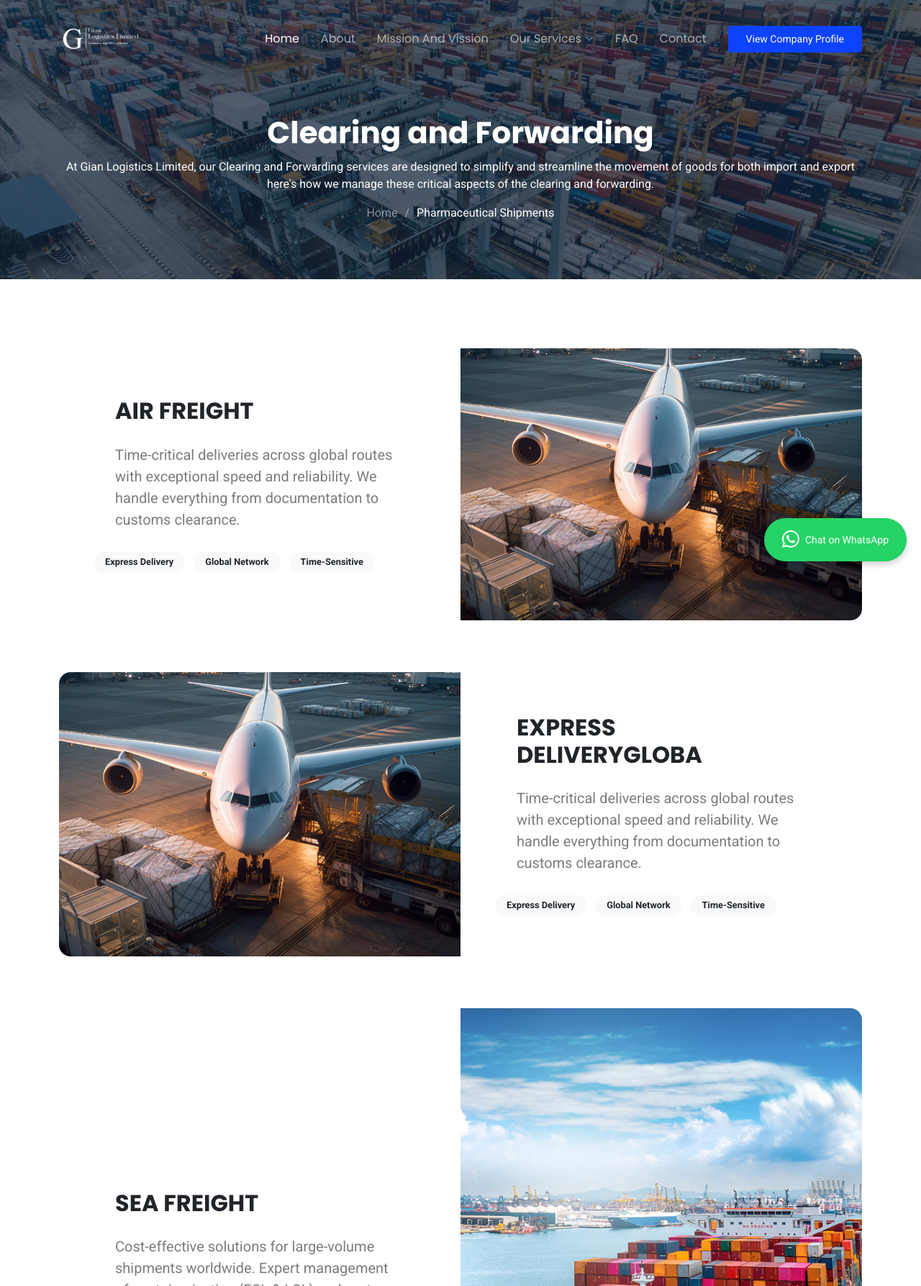
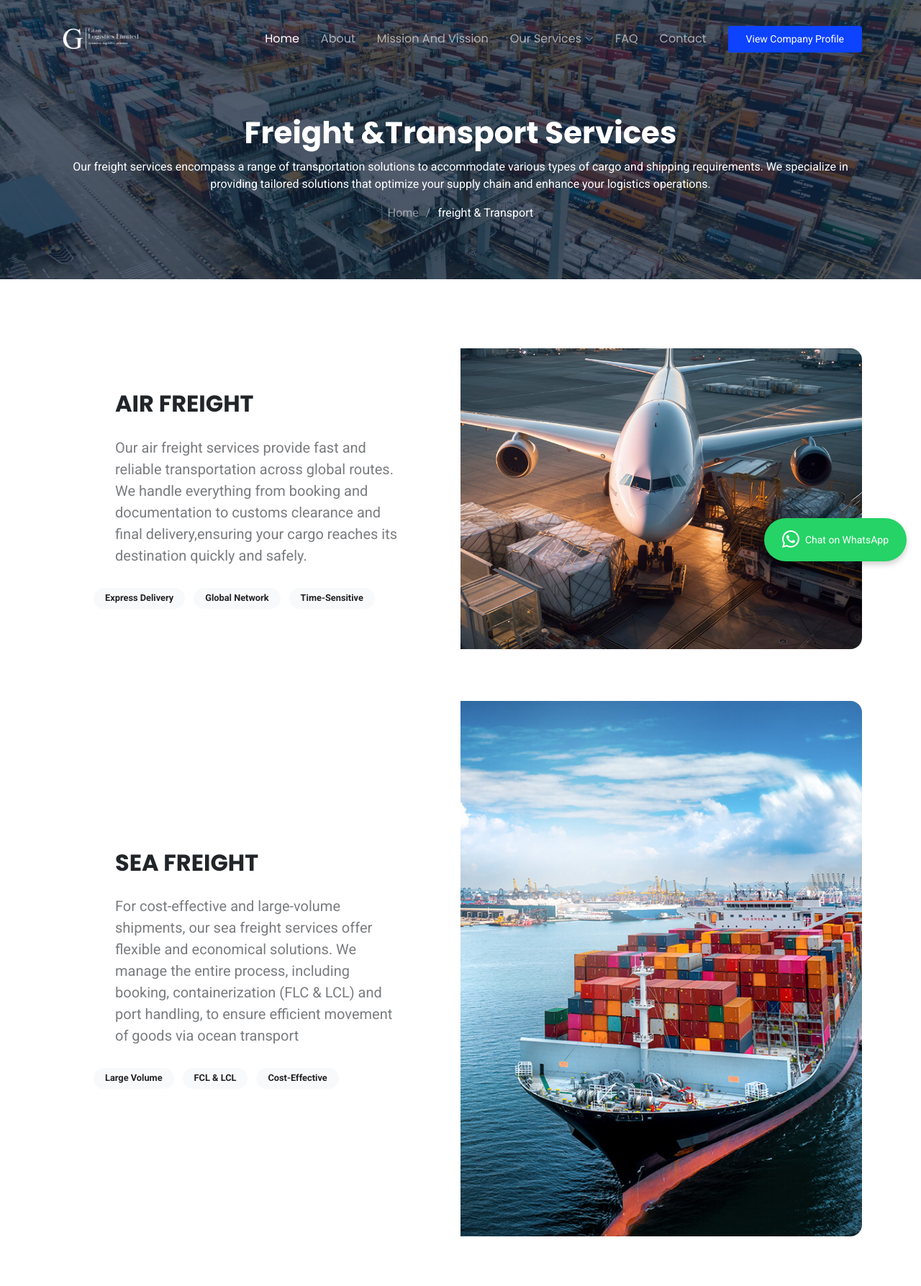
Before and after one commit to Rodgence/Logis, a PHP site: the page made by Freight &Transport.php in a window 1280 px wide. Shown: the top 1787 px of the page at 72% size. Run offline with PHP 8.4, Linux system fonts and the light colour scheme.

Commit message:
Some modifications has been made to the pages

```diff
--- a/Freight &Transport.php
+++ b/Freight &Transport.php
@@ -2,16 +2,16 @@
 
 <main class="main">
 
-      <!-- Page Title -->
+    <!-- Page Title -->
     <div class="page-title dark-background" data-aos="fade"
         style="background-image: url(assets/img/page-title-bg.jpg);">
         <div class="container position-relative">
-            <h1>Clearing and Forwarding</h1>
-            <p>At Gian Logistics Limited, our Clearing and Forwarding services are designed to simplify and streamline the movement of goods for both import and export here's how we manage these critical aspects of the clearing and forwarding.</p>
+            <h1>Freight &Transport Services</h1>
+            <p>Our freight services encompass a range of transportation solutions to accommodate various types of cargo and shipping requirements. We specialize in providing tailored solutions that optimize your supply chain and enhance your logistics operations.</p>
             <nav class="breadcrumbs">
                 <ol>
                     <li><a href="index.html">Home</a></li>
-                    <li class="current">Pharmaceutical Shipments</li>
+                    <li class="current">freight & Transport </li>
                 </ol>
             </nav>
         </div>
@@ -35,30 +35,7 @@
                             <div class="col-md-6 order-md-1 d-flex align-items-center">
                                 <div class="card-body p-4 p-md-5">
                                     <h3 class="card-title fs-2 fw-bold mb-3">AIR FREIGHT</h3>
-                                    <p class="card-text fs-5">Time-critical deliveries across global routes with exceptional speed and reliability. We handle everything from documentation to customs clearance.</p>
-                                    <div class="mt-4">
-                                        <span class="badge bg-light text-dark me-2 mb-2 px-3 py-2">Express Delivery</span>
-                                        <span class="badge bg-light text-dark me-2 mb-2 px-3 py-2">Global Network</span>
-                                        <span class="badge bg-light text-dark mb-2 px-3 py-2">Time-Sensitive</span>
-                                    </div>
-                                </div>
-                            </div>
-                        </div>
-                    </div>
-                </div>
-
-                <!-- Express DeliveryGloba Card -->
-                <div class="col-12 mb-5">
-                    <div class="card border-0 bg-white rounded-4 overflow-hidden h-100">
-                        <div class="row g-0">
-                            <div class="col-md-6">
-                                <img src="ph.jpg" class="img-fluid h-100 w-100" alt="Express Delivery Services"
-                                    style="object-fit: cover;">
-                            </div>
-                            <div class="col-md-6 d-flex align-items-center">
-                                <div class="card-body p-4 p-md-5">
-                                    <h3 class="card-title fs-2 fw-bold mb-3">EXPRESS DELIVERYGLOBA</h3>
-                                    <p class="card-text fs-5">Time-critical deliveries across global routes with exceptional speed and reliability. We handle everything from documentation to customs clearance.</p>
+                                    <p class="card-text fs-5">Our air freight services provide fast and reliable transportation across global routes. We handle everything from booking and documentation to customs clearance and final delivery,ensuring your cargo reaches its destination quickly and safely.</p>
                                     <div class="mt-4">
                                         <span class="badge bg-light text-dark me-2 mb-2 px-3 py-2">Express Delivery</span>
                                         <span class="badge bg-light text-dark me-2 mb-2 px-3 py-2">Global Network</span>
@@ -81,7 +58,9 @@
                             <div class="col-md-6 order-md-1 d-flex align-items-center">
                                 <div class="card-body p-4 p-md-5">
                                     <h3 class="card-title fs-2 fw-bold mb-3">SEA FREIGHT</h3>
-                                    <p class="card-text fs-5">Cost-effective solutions for large-volume shipments worldwide. Expert management of containerization (FCL & LCL) and port handling.</p>
+                                    <p class="card-text fs-5">For cost-effective and large-volume shipments, our sea freight services offer flexible and economical solutions. We manage the entire process, including booking, containerization (FLC & LCL) and port handling, to ensure efficient movement of goods via ocean transport
+
+                                    </p>
                                     <div class="mt-4">
                                         <span class="badge bg-light text-dark me-2 mb-2 px-3 py-2">Large Volume</span>
                                         <span class="badge bg-light text-dark me-2 mb-2 px-3 py-2">FCL & LCL</span>
@@ -104,7 +83,7 @@
                             <div class="col-md-6 d-flex align-items-center">
                                 <div class="card-body p-4 p-md-5">
                                     <h3 class="card-title fs-2 fw-bold mb-3">ROAD FREIGHT</h3>
-                                    <p class="card-text fs-5">Flexible domestic and cross-border transportation with real-time tracking and optimized routes for timely deliveries.</p>
+                                    <p class="card-text fs-5">Our road freight services cater to both domestic and cross-border shipments, providing timely and reliable transportation by truck. We handle route planning, load optimization, and real-time tracking to ensure smooth delivery to your final destination</p>
                                     <div class="mt-4">
                                         <span class="badge bg-light text-dark me-2 mb-2 px-3 py-2">Flexible Delivery</span>
                                         <span class="badge bg-light text-dark me-2 mb-2 px-3 py-2">Real-Time Tracking</span>
@@ -127,7 +106,7 @@
                             <div class="col-md-6 order-md-1 d-flex align-items-center">
                                 <div class="card-body p-4 p-md-5">
                                     <h3 class="card-title fs-2 fw-bold mb-3">RAIL FREIGHT</h3>
-                                    <p class="card-text fs-5">Eco-friendly and cost-efficient solution for bulk shipments with reliable schedules and reduced carbon footprint.</p>
+                                    <p class="card-text fs-5">Combining the benefits of cost efficiency and environmental sustainability, our rail freight services are perfect for bulk shipments and long-distance transportation.</p>
                                     <div class="mt-4">
                                         <span class="badge bg-light text-dark me-2 mb-2 px-3 py-2">Eco-Friendly</span>
                                         <span class="badge bg-light text-dark me-2 mb-2 px-3 py-2">Bulk Transport</span>
@@ -144,6 +123,68 @@
 
     </section>
 
+    <!-- Quote Request Form Section -->
+    <section class="quote-form py-5 bg-light">
+        <div class="container">
+            <div class="row justify-content-center">
+                <div class="col-lg-10">
+                    <div class="card border-0 shadow-lg rounded-4">
+                        <div class="card-body p-5">
+                            <form action="send_email.php" method="post" class="php-email-form">
+                                <h3 class="text-center mb-4">Get a quote</h3>
+
+                                <div class="row gy-4">
+                                    <div class="col-md-6">
+                                        <input type="text" name="departure" class="form-control" placeholder="City of Departure" required>
+                                    </div>
+
+                                    <div class="col-md-6">
+                                        <input type="text" name="delivery" class="form-control" placeholder="Delivery City" required>
+                                    </div>
+
+                                    <div class="col-md-6">
+                                        <input type="text" name="weight" class="form-control" placeholder="Total Weight (kg)" required>
+                                    </div>
+
+                                    <div class="col-md-6">
+                                        <input type="text" name="dimensions" class="form-control" placeholder="Dimensions (cm)" required>
+                                    </div>
+
+                                    <div class="col-lg-12">
+                                        <h4 class="mt-3">Your Personal Details</h4>
+                                    </div>
+
+                                    <div class="col-12">
+                                        <input type="text" name="name" class="form-control" placeholder="Name" required>
+                                    </div>
+
+                                    <div class="col-12">
+                                        <input type="email" class="form-control" name="email" placeholder="Email" required>
+                                    </div>
+
+                                    <div class="col-12">
+                                        <input type="text" class="form-control" name="phone" placeholder="Phone" required>
+                                    </div>
+
+                                    <div class="col-12">
+                                        <textarea class="form-control" name="message" rows="6" placeholder="Message" required></textarea>
+                                    </div>
+
+                                    <div class="col-12 text-center">
+                                        <div class="loading">Loading</div>
+                                        <div class="error-message"></div>
+                                        <div class="sent-message">Your quote request has been sent successfully. Thank you!</div>
+
+                                        <button type="submit" class="btn btn-primary btn-lg rounded-pill px-5 mt-3">Get a quote</button>
+                                    </div>
+                                </div>
+                            </form>
+                        </div>
+                    </div>
+                </div>
+            </div>
+        </div>
+    </section>
 
     <!-- Custom CSS for animations and styling -->
     <style>
--- a/about.php
+++ b/about.php
@@ -65,7 +65,7 @@ include 'includes/header.php';
     <div class="container">
       <div class="row align-items-center">
         <div class="col-lg-6" data-aos="fade-up">
-          <span>Our Team<br></span>
+
           <h2>Our Team</h2>
           <p>Gian logistics is dedicated to optimizing supply chain operations and ensuring the timely delivery of goods. our logistics management
             team consists of experienced professionals in roles such us logistics managers, transportation coordinators, and costomer service representatives
--- a/clear&forwading.php
+++ b/clear&forwading.php
@@ -127,5 +127,4 @@
 
 </section><!-- /Services Section -->
 </main>
-
 <?php include 'includes/footer.php'; ?>
--- a/faq.php
+++ b/faq.php
@@ -7,7 +7,7 @@ include 'includes/header.php';
     <div class="page-title dark-background" data-aos="fade" style="background-image: url(assets/img/page-title-bg.jpg);">
       <div class="container position-relative">
         <h1>FAQ</h1>
-        <p>Esse dolorum voluptatum ullam est sint nemo et est ipsa porro placeat quibusdam quia assumenda numquam molestias.</p>
+
         <nav class="breadcrumbs">
           <ol>
             <li><a href="index.html">Home</a></li>
--- a/get-a-quote.php
+++ b/get-a-quote.php
@@ -6,7 +6,7 @@
     <div class="page-title dark-background" data-aos="fade" style="background-image: url(assets/img/page-title-bg.jpg);">
       <div class="container position-relative">
         <h1>Get a Quote</h1>
-        <p>Esse dolorum voluptatum ullam est sint nemo et est ipsa porro placeat quibusdam quia assumenda numquam molestias.</p>
+
         <nav class="breadcrumbs">
           <ol>
             <li><a href="index.html">Home</a></li>
@@ -28,7 +28,7 @@
           <div class="col-lg-7" data-aos="fade-up" data-aos-delay="200">
             <form action="send_email.php" method="post" class="php-email-form">
               <h3>Get a quote</h3>
-              <p>Vel nobis odio laboriosam et hic voluptatem. Inventore vitae totam. Rerum repellendus enim linead sero park flows.</p>
+
 
               <div class="row gy-4">
 
```
Lines whose indentation alone changed are shown as unchanged.
